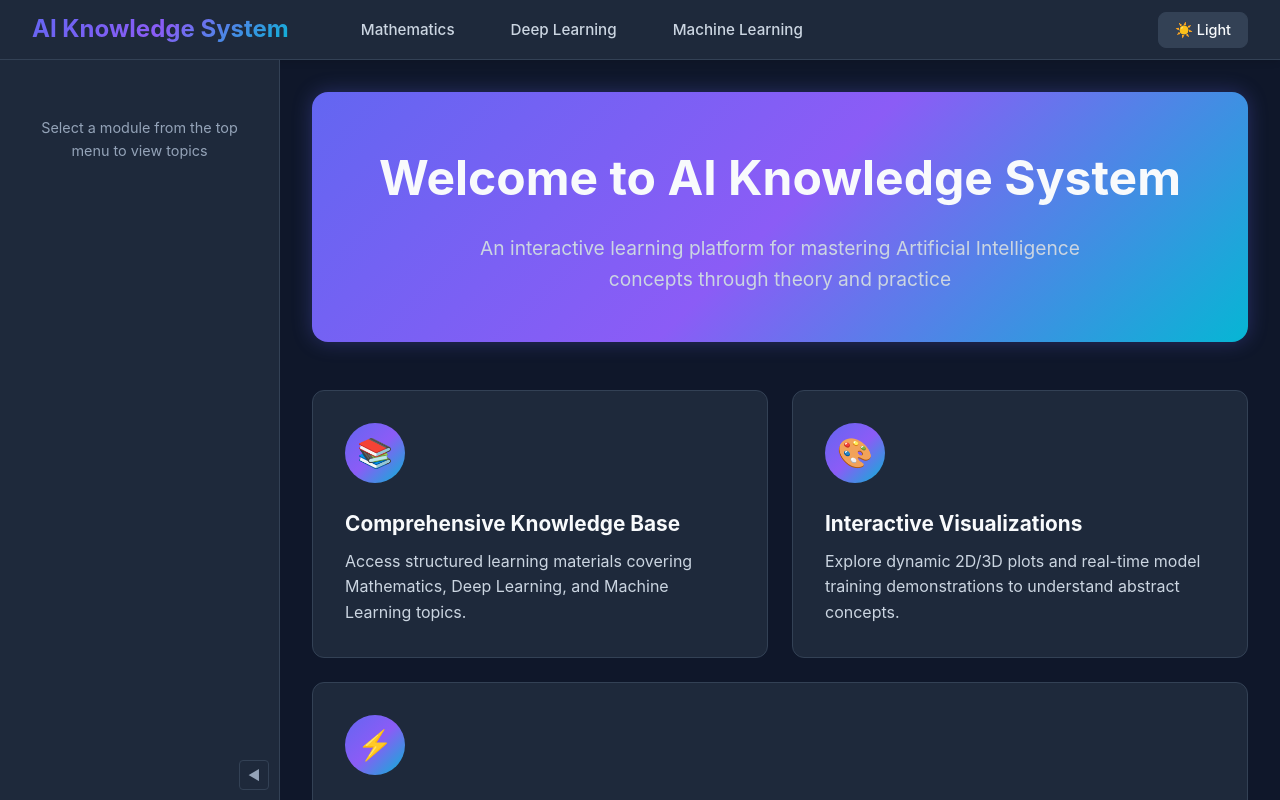
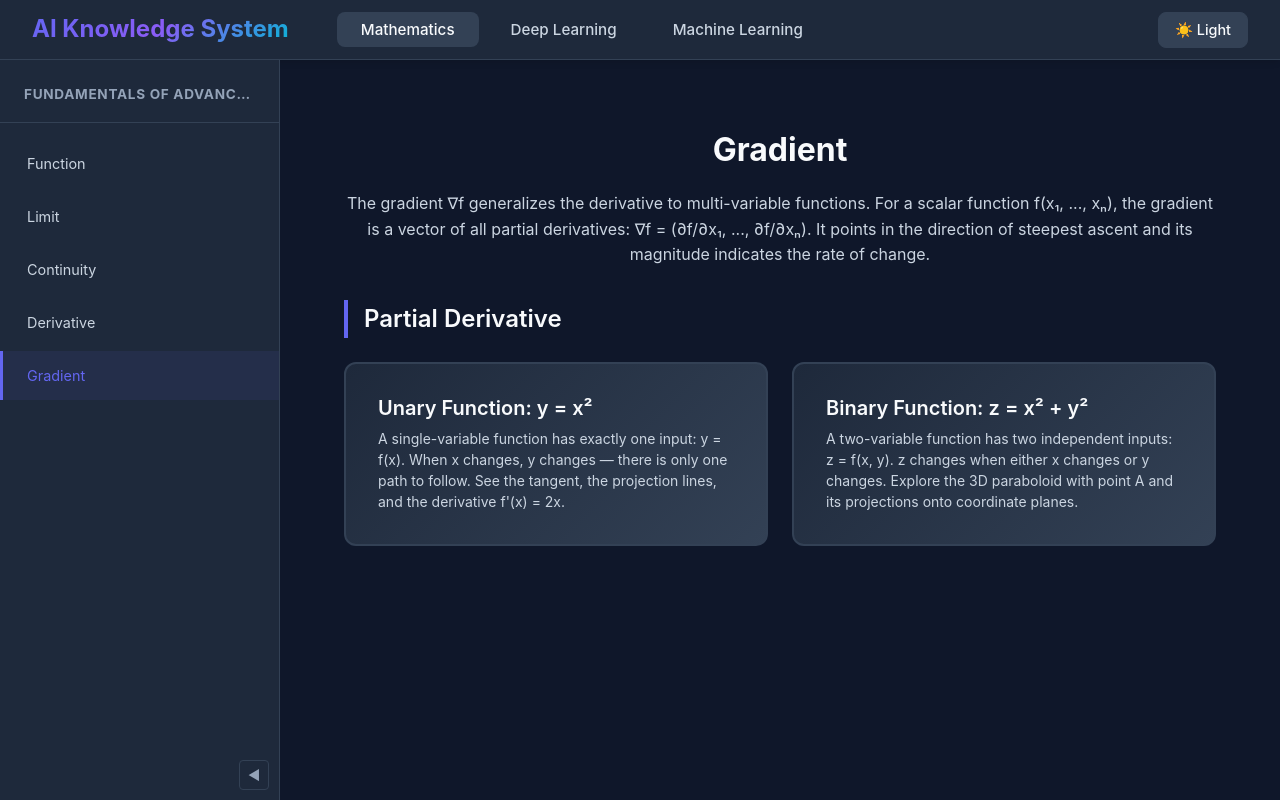
Before and after one commit to elliott-hz/ML_AI, a React app in the folder frontend/: page /mathematics/1-fundamentals/gradient in a window 1280 px wide. Before the commit this address led to /. Shown: the top 800 px of the page. Built offline with nearby package versions, Linux system fonts and the light colour scheme; the HTML template or start-up script is replaced by a standard one.

Commit message:
update the partial-derivative

```diff
--- a/frontend/src/components/visualization/GradientPlotter.jsx
+++ b/frontend/src/components/visualization/GradientPlotter.jsx
@@ -4,7 +4,7 @@ import { useThemeMode } from '../../hooks/useThemeMode';
 import { getPlotLayout, getTracePalette } from '../../constants/plotThemeConfig';
 
 /**
- * PartialDerivativePlotter — Theme-aware 2D plotter for the Partial Derivative module.
+ * GradientPlotter — Theme-aware 2D plotter for the Gradient module.
  *
  * API + visual rendering matches FunctionPlotter. For 3D scenes use Plotter3D.
  *
@@ -13,7 +13,7 @@ import { getPlotLayout, getTracePalette } from '../../constants/plotThemeConfig'
  *   aspectRatio, legendPosition, annotations, children
  *   children — 全屏时左上角浮动控制面板
  */
-const PartialDerivativePlotter = ({
+const GradientPlotter = ({
   data,
   xRange: propXRange = [-10, 10],
   yRange: propYRange,
@@ -248,4 +248,4 @@ const PartialDerivativePlotter = ({
   );
 };
 
-export default PartialDerivativePlotter;
+export default GradientPlotter;
--- a/frontend/src/config/menuConfig.json
+++ b/frontend/src/config/menuConfig.json
@@ -34,9 +34,9 @@
             },
             {
               "id": "math_1_5",
-              "name": "Partial Derivative",
-              "path": "/mathematics/1-fundamentals/derivative/partial-derivative",
-              "component": "PartialDerivative"
+              "name": "Gradient",
+              "path": "/mathematics/1-fundamentals/gradient",
+              "component": "Gradient"
             }
           ]
         },
--- a/frontend/src/pages/Gradient.jsx
+++ b/frontend/src/pages/Gradient.jsx
@@ -67,45 +67,45 @@ const ButtonDescription = styled.p`
 `;
 
 /**
- * PartialDerivative 主页面 — 展示偏导数的概念和可视化
+ * Gradient 主页面 — 展示梯度的概念、偏导数及其可视化
  */
-const PartialDerivative = () => {
+const Gradient = () => {
   const navigate = useNavigate();
 
-  // Group 1: Motivation of Partial Derivative
-  const motivation = [
+  // Group 1: Partial Derivative (demoted from former L3)
+  const partialDerivativeCards = [
     {
       id: 'unary',
       icon: '',
       title: 'Unary Function: y = x²',
       description: 'A single-variable function has exactly one input: y = f(x). When x changes, y changes — there is only one path to follow. See the tangent, the projection lines, and the derivative f\'(x) = 2x.',
-      path: '/mathematics/1-fundamentals/derivative/partial-derivative/unary'
+      path: '/mathematics/1-fundamentals/gradient/partial-derivative/unary'
     },
     {
       id: 'binary',
       icon: '',
       title: 'Binary Function: z = x² + y²',
       description: 'A two-variable function has two independent inputs: z = f(x, y). z changes when either x changes or y changes. Explore the 3D paraboloid with point A and its projections onto coordinate planes.',
-      path: '/mathematics/1-fundamentals/derivative/partial-derivative/binary'
+      path: '/mathematics/1-fundamentals/gradient/partial-derivative/binary'
     }
   ];
 
   return (
     <PageContainer>
       <Header>
-        <Title>Partial Derivative</Title>
+        <Title>Gradient</Title>
         <Subtitle>
-          For functions of multiple variables, the partial derivative measures how the function
-          changes when <em>one</em> variable changes while the others are held constant.
-          The notation ∂f/∂x (\"partial f over partial x\") emphasizes that we are only looking
-          at the contribution of x, treating all other inputs as frozen.
+          The gradient ∇f generalizes the derivative to multi-variable functions.
+          For a scalar function f(x₁, ..., xₙ), the gradient is a vector of all partial
+          derivatives: ∇f = (∂f/∂x₁, ..., ∂f/∂xₙ). It points in the direction of steepest
+          ascent and its magnitude indicates the rate of change.
         </Subtitle>
       </Header>
 
-      {/* Group 1: Motivation of Partial Derivative */}
-      <GroupTitle>Motivation of Partial Derivative</GroupTitle>
+      {/* Group 1: Partial Derivative */}
+      <GroupTitle>Partial Derivative</GroupTitle>
       <CardGrid>
-        {motivation.map((feature) => (
+        {partialDerivativeCards.map((feature) => (
           <FeatureButton
             key={feature.id}
             onClick={() => navigate(feature.path)}
@@ -119,4 +119,4 @@ const PartialDerivative = () => {
   );
 };
 
-export default PartialDerivative;
+export default Gradient;
--- a/frontend/src/pages/gradient/partial-derivative/MotivationBinary.jsx
+++ b/frontend/src/pages/gradient/partial-derivative/MotivationBinary.jsx
@@ -1,19 +1,19 @@
-// UI Pattern: StandardSinglePlot — single ContentLayout with one 3D plot via PartialDerivativePlotter
+// UI Pattern: StandardSinglePlot — single ContentLayout with one 3D plot via Plotter3D
 import React, { useState, useMemo } from 'react';
 import styled from 'styled-components';
-import { ASPECT_RATIO_OPTIONS } from '../../constants/plotThemeConfig';
-import { useThemeMode } from '../../hooks/useThemeMode';
-import { getTracePalette } from '../../constants/plotThemeConfig';
-import { legendPositionConfig } from '../../constants/partialDerivativeConfig';
-import Plotter3D from '../../components/visualization/Plotter3D';
-import ParameterControls from '../../components/visualization/ParameterControls';
-import ParameterSection from '../../components/visualization/ParameterSection';
-import BackButton from '../../components/layout/BackButton';
+import { ASPECT_RATIO_OPTIONS } from '../../../constants/plotThemeConfig';
+import { useThemeMode } from '../../../hooks/useThemeMode';
+import { getTracePalette } from '../../../constants/plotThemeConfig';
+import { legendPositionConfig } from '../../../constants/partialDerivativeConfig';
+import Plotter3D from '../../../components/visualization/Plotter3D';
+import ParameterControls from '../../../components/visualization/ParameterControls';
+import ParameterSection from '../../../components/visualization/ParameterSection';
+import BackButton from '../../../components/layout/BackButton';
 import {
   PageContainer, Header, SectionTitleH1, SectionDescription,
   ContentLayout, ControlsPanel, PlotPanel,
   FormulaBox, FormulaTitle, Formula
-} from '../../components/common/LayoutStyled';
+} from '../../../components/common/LayoutStyled';
 
 const Note = styled.p`
   color: ${({ theme }) => theme?.colors?.textSecondary || '#94a3b8'};
@@ -176,8 +176,8 @@ const MotivationBinary = () => {
   return (
     <PageContainer>
       <Header>
-        <BackButton to="/mathematics/1-fundamentals/derivative/partial-derivative">
-          ← Back to Partial Derivative
+        <BackButton to="/mathematics/1-fundamentals/gradient">
+          ← Back to Gradient
         </BackButton>
         <SectionTitleH1>Binary Function: z = f(x, y)</SectionTitleH1>
       </Header>
--- a/frontend/src/pages/gradient/partial-derivative/MotivationUnary.jsx
+++ b/frontend/src/pages/gradient/partial-derivative/MotivationUnary.jsx
@@ -1,18 +1,18 @@
 // UI Pattern: StandardSinglePlot — single plot with controls panel and content layout
 import React, { useState, useMemo, useCallback } from 'react';
-import { ASPECT_RATIO_OPTIONS } from '../../constants/plotThemeConfig';
-import { useThemeMode } from '../../hooks/useThemeMode';
-import { getTracePalette } from '../../constants/plotThemeConfig';
-import PartialDerivativePlotter from '../../components/visualization/PartialDerivativePlotter';
-import ParameterControls from '../../components/visualization/ParameterControls';
-import ParameterSection from '../../components/visualization/ParameterSection';
-import BackButton from '../../components/layout/BackButton';
+import { ASPECT_RATIO_OPTIONS } from '../../../constants/plotThemeConfig';
+import { useThemeMode } from '../../../hooks/useThemeMode';
+import { getTracePalette } from '../../../constants/plotThemeConfig';
+import GradientPlotter from '../../../components/visualization/GradientPlotter';
+import ParameterControls from '../../../components/visualization/ParameterControls';
+import ParameterSection from '../../../components/visualization/ParameterSection';
+import BackButton from '../../../components/layout/BackButton';
 import {
   PageContainer, Header, SectionTitleH1, SectionDescription,
   ContentLayout, ControlsPanel, PlotPanel,
   FormulaBox, FormulaTitle, Formula
-} from '../../components/common/LayoutStyled';
-import { plotStyleConfig, legendPositionConfig } from '../../constants/partialDerivativeConfig';
+} from '../../../components/common/LayoutStyled';
+import { plotStyleConfig, legendPositionConfig } from '../../../constants/partialDerivativeConfig';
 
 /**
  * MotivationUnary — Unary Single-Variable Function
@@ -139,8 +139,8 @@ const MotivationUnary = () => {
   return (
     <PageContainer>
       <Header>
-        <BackButton to="/mathematics/1-fundamentals/derivative/partial-derivative">
-          ← Back to Partial Derivative
+        <BackButton to="/mathematics/1-fundamentals/gradient">
+          ← Back to Gradient
         </BackButton>
         <SectionTitleH1>Unary Function: y = f(x)</SectionTitleH1>
       </Header>
@@ -184,7 +184,7 @@ const MotivationUnary = () => {
         </ControlsPanel>
 
         <PlotPanel>
-          <PartialDerivativePlotter
+          <GradientPlotter
             data={plotData}
             xRange={params.xRange}
             title="y = x² — One Input, One Output"
@@ -201,7 +201,7 @@ const MotivationUnary = () => {
                 { name: 'x0', label: 'x₀', min: -2.9, max: 2.9, step: 0.1 }
               ]}
             />
-          </PartialDerivativePlotter>
+          </GradientPlotter>
         </PlotPanel>
       </ContentLayout>
     </PageContainer>
--- a/frontend/src/routes/AppRoutes.jsx
+++ b/frontend/src/routes/AppRoutes.jsx
@@ -51,9 +51,9 @@ import ProductRule from '../pages/derivative/differentiation-rules/ProductRule';
 import ReciprocalRule from '../pages/derivative/differentiation-rules/ReciprocalRule';
 import QuotientRule from '../pages/derivative/differentiation-rules/QuotientRule';
 import ChainRule from '../pages/derivative/differentiation-rules/ChainRule';
-import PartialDerivative from '../pages/PartialDerivative';
-import MotivationUnary from '../pages/partial-derivative/MotivationUnary';
-import MotivationBinary from '../pages/partial-derivative/MotivationBinary';
+import Gradient from '../pages/Gradient';
+import MotivationUnary from '../pages/gradient/partial-derivative/MotivationUnary';
+import MotivationBinary from '../pages/gradient/partial-derivative/MotivationBinary';
 
 // 动态导入页面组件的辅助函数
 const importPageComponent = (componentName) => {
@@ -129,7 +129,7 @@ const AppRoutes = () => {
 
         {/* 数学模块 - Derivative 主页面 */}
         <Route path="/mathematics/1-fundamentals/derivative" element={<Derivative />} />
-        <Route path="/mathematics/1-fundamentals/derivative/partial-derivative" element={<PartialDerivative />} />
+        <Route path="/mathematics/1-fundamentals/gradient" element={<Gradient />} />
 
         {/* 数学模块 - Derivative 四级子页面（不在菜单中显示） */}
         <Route path="/mathematics/1-fundamentals/derivative/avg-instant-velocity" element={<AverageInstantaneousVelocity />} />
@@ -147,9 +147,9 @@ const AppRoutes = () => {
         <Route path="/mathematics/1-fundamentals/derivative/quotient-rule" element={<QuotientRule />} />
         <Route path="/mathematics/1-fundamentals/derivative/chain-rule" element={<ChainRule />} />
 
-        {/* 数学模块 - Partial Derivative 四级子页面（不在菜单中显示） */}
-        <Route path="/mathematics/1-fundamentals/derivative/partial-derivative/unary" element={<MotivationUnary />} />
-        <Route path="/mathematics/1-fundamentals/derivative/partial-derivative/binary" element={<MotivationBinary />} />
+        {/* 数学模块 - Gradient / Partial Derivative 四级子页面（不在菜单中显示） */}
+        <Route path="/mathematics/1-fundamentals/gradient/partial-derivative/unary" element={<MotivationUnary />} />
+        <Route path="/mathematics/1-fundamentals/gradient/partial-derivative/binary" element={<MotivationBinary />} />
 
         {/* 其他数学模块路由 - 示例 */}
         <Route path="/mathematics/2-calculus/summation" element={<div>Summation Page - Coming Soon</div>} />
```
